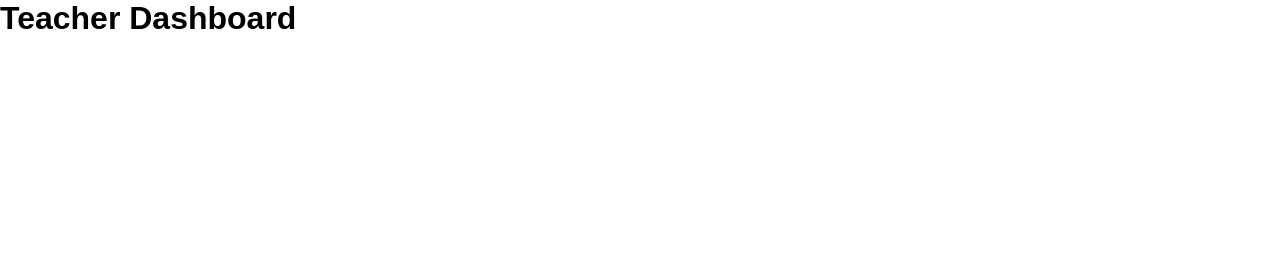
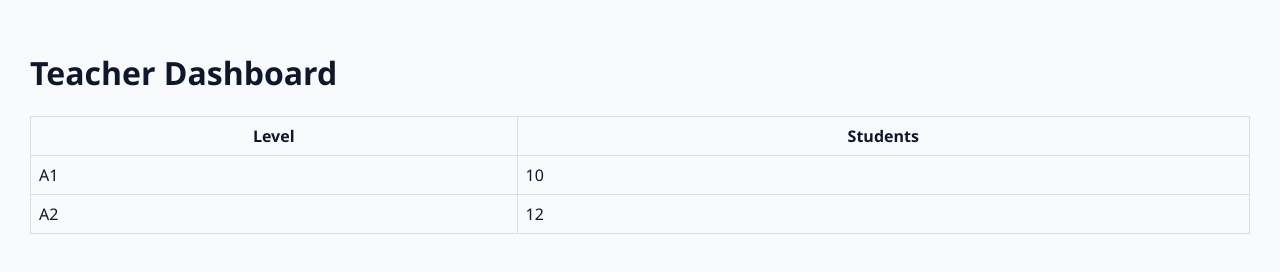
Before and after one commit to rouhous/Easy-English, a plain HTML site: page teacher-dashboard.html in a window 1280 px wide. Drawn offline with Linux system fonts and the light colour scheme; files that its build step writes are made by us from their sources.

Commit message:
Add files via upload

```diff
--- a/app.js
+++ b/app.js
@@ -1 +1 @@
-console.log("Easy English");
+console.log("Easy English v2");
--- a/style.css
+++ b/style.css
@@ -1 +1 @@
-body{font-family:Arial,sans-serif;margin:0}.navbar{padding:20px;background:#fff}.hero{height:80vh;display:flex;align-items:center;justify-content:center;background:linear-gradient(135deg,#0056d2,#00b894);color:#fff;text-align:center}.btn-primary{background:#fff;color:#0056d2;padding:12px 20px;border-radius:8px;text-decoration:none}
+body{font-family:Segoe UI,sans-serif;margin:0;background:#f8fafc;color:#0f172a}.nav{display:flex;justify-content:space-between;padding:16px 32px;background:white}.nav a{text-decoration:none;margin-left:12px}.hero{padding:100px 20px;text-align:center;background:linear-gradient(135deg,#2563EB,#10B981);color:white}.btn{background:white;color:#2563EB;padding:12px 20px;border-radius:8px;text-decoration:none}.grid{display:grid;grid-template-columns:repeat(auto-fit,minmax(220px,1fr));gap:20px;padding:40px}.card{background:white;padding:20px;border-radius:16px;box-shadow:0 2px 10px rgba(0,0,0,.1)}footer{text-align:center;padding:20px}.container{padding:30px}table{width:100%;border-collapse:collapse}td,th{border:1px solid #ddd;padding:8px}
--- a/teacher-dashboard.html
+++ b/teacher-dashboard.html
@@ -1 +1 @@
-<html><head><link rel="stylesheet" href="../css/style.css"></head><body><h1>Teacher Dashboard</h1></body></html>
+<html><head><link rel="stylesheet" href="../css/style.css"></head><body><div class="container"><h1>Teacher Dashboard</h1><table><tr><th>Level</th><th>Students</th></tr><tr><td>A1</td><td>10</td></tr><tr><td>A2</td><td>12</td></tr></table></div></body></html>
```
Also changed, not shown: ai-tutor.html (+1 -1 lines), index.html (+1 -1 lines), placement-test.html (+1 -1 lines), student-dashboard.html (+1 -1 lines).
